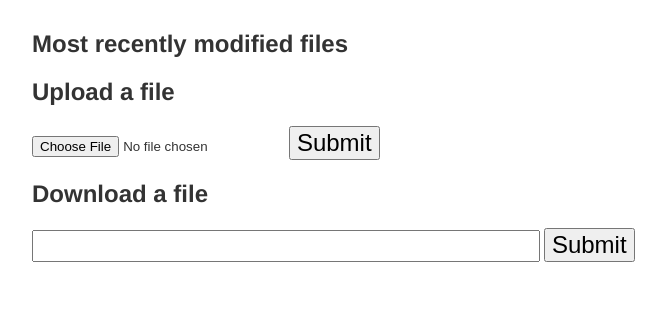
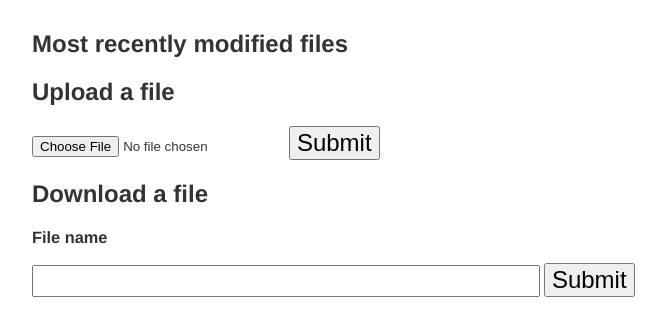
Before and after one commit to mingxiao/oxycloud, a Python web app: template templates/callback.html in a window 1280 px wide. Shown: the top 336 px of the page, without its empty margins (208-874 px from the left). Run offline with Jinja, Linux system fonts and the light colour scheme; the template is opened without the code that fills it, so the values that code supplies are empty.

Commit message:
added file name header

```diff
--- a/templates/callback.html
+++ b/templates/callback.html
@@ -19,6 +19,7 @@
 	</form>
 
 	<h2> Download a file </h2>
+	<h3> File name</h3>
 	<form method='post'>
 	<input type="text" name="download">
 	<input type='submit' name = 'do_download'>
```
